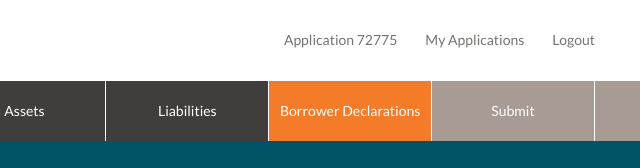
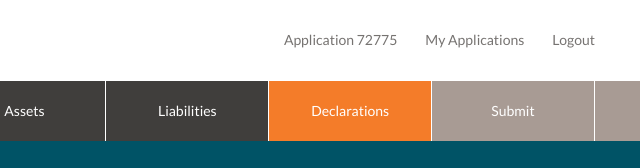
Before and after one commit to ryantroll/cap-center, a website: page app/dist/10-co-declarations.html in a window 1280 px wide. Shown: the top 168 px of the page, 615-1255 px from the left. Drawn offline with nearby package versions, Linux system fonts and the light colour scheme; some packages are replaced by stand-ins of ours.

Commit message:
Menu label update

```diff
--- a/app/dist/10-co-declarations.html
+++ b/app/dist/10-co-declarations.html
@@ -41,7 +41,7 @@
       <li class="done"><a href="05-income.html"><span>Income</span></a></li>
       <li class="done"><a href="07-assets.html"><span>Assets</span></a></li>
       <li class="done"><a href="08-liabilities.html"><span>Liabilities</span></a></li>
-      <li class="active"><a href="09-declarations.html"><span>Borrower Declarations</span></a></li>
+      <li class="active"><a href="09-declarations.html"><span>Declarations</span></a></li>
       <li><a href="14-instructions.html"><span>Submit</span></a></li>
     </ul>
   </div><!--container-->
```
